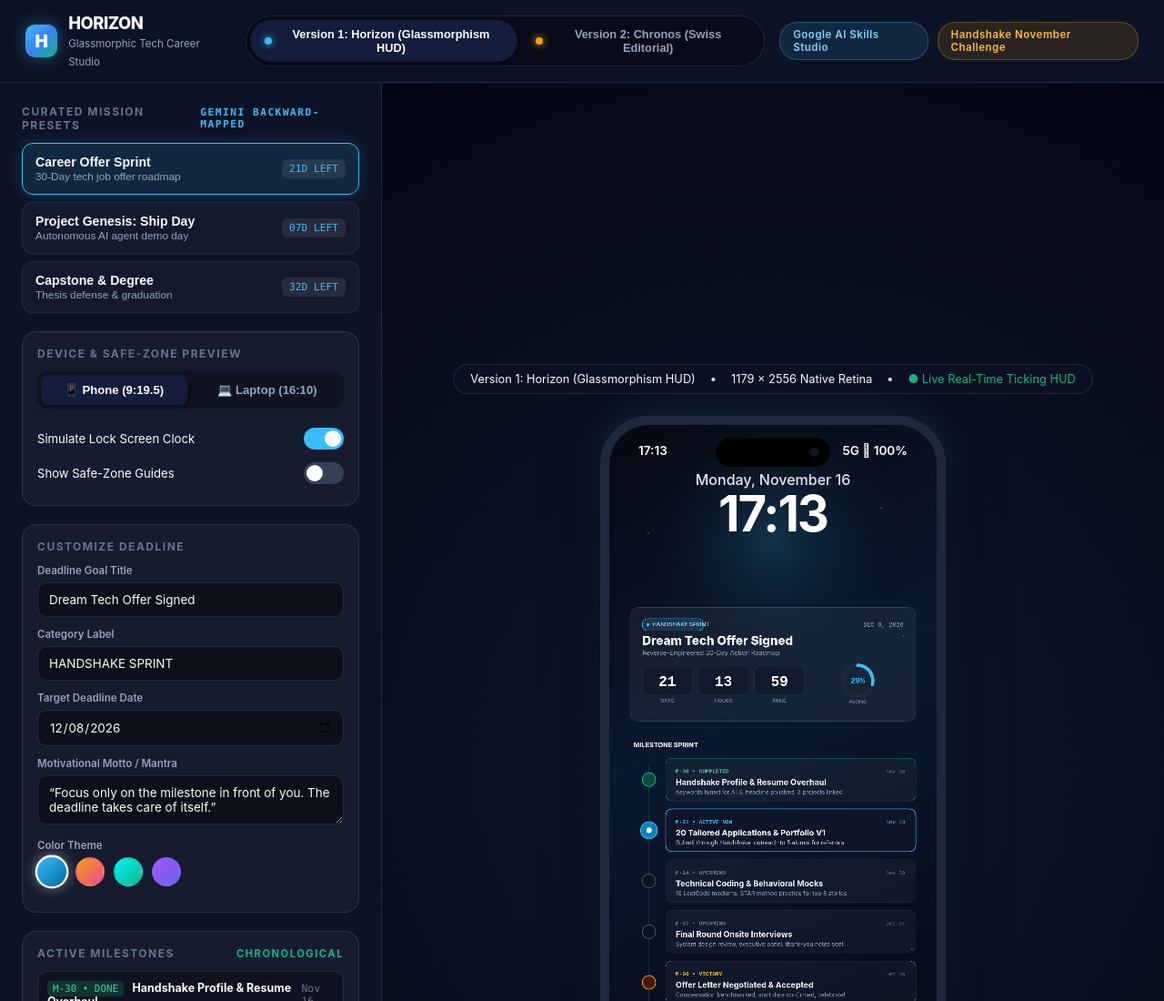
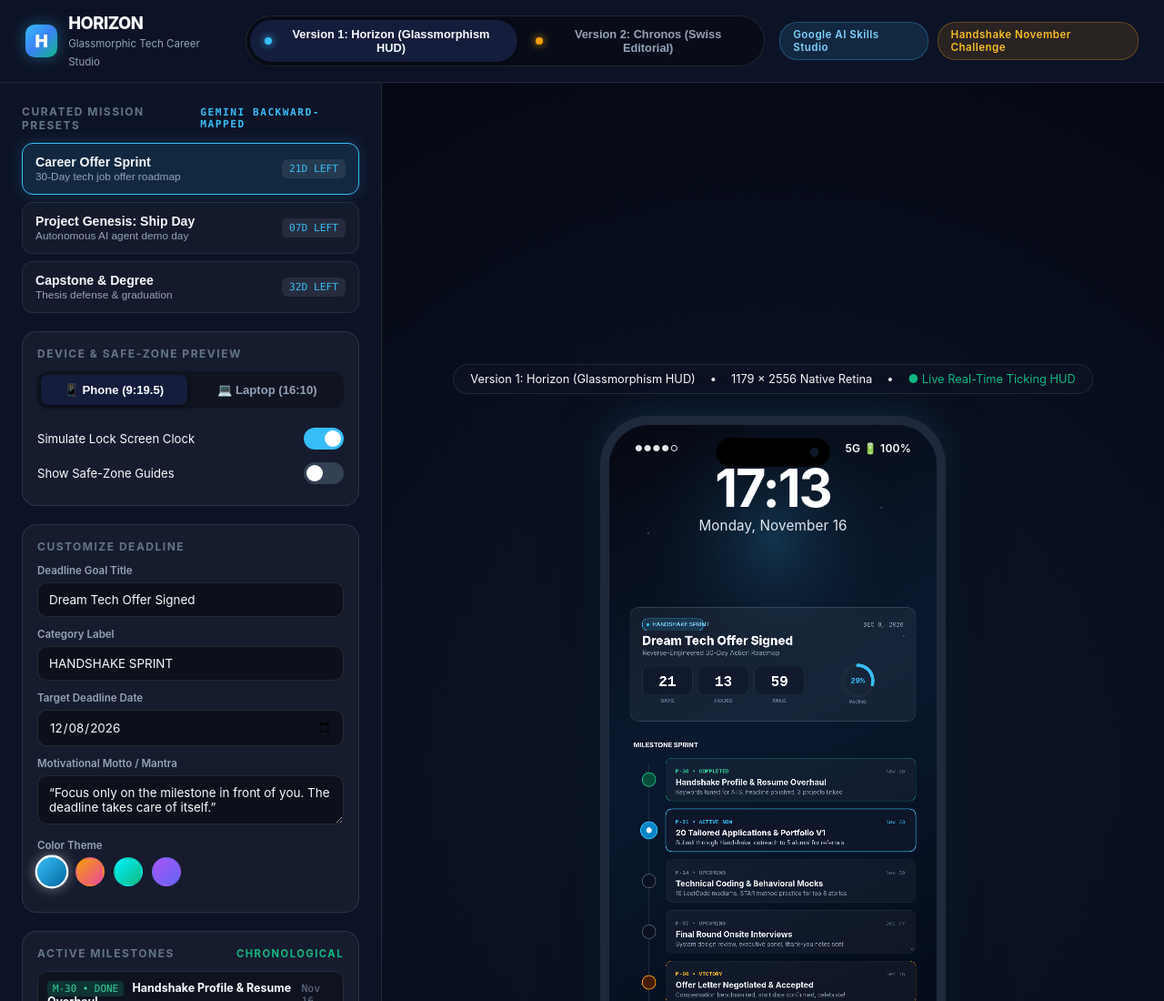
Before and after one commit to mailkev14/countdown-lock-screen, a plain HTML site: page index.html in a window 1280 px wide. Shown: the top 1100 px of the page at 91% size. Drawn offline with Linux system fonts and the light colour scheme.

Commit message:
fix: correct lock screen overlay alignment — time above date, clean status bar

```diff
--- a/index.html
+++ b/index.html
@@ -251,13 +251,13 @@
           <div class="system-overlay" id="systemOverlay">
             <div class="overlay-top-group">
               <div class="overlay-top-status">
-                <span id="statusClock">09:41</span>
-                <span>5G 􀛨 100%</span>
+                <span class="status-signal">●●●●○</span>
+                <span class="status-battery">5G 🔋 100%</span>
               </div>
 
               <div class="overlay-clock-area">
+                <div class="overlay-time" id="overlayTime">09:41</div>
                 <div class="overlay-date" id="overlayDate">Monday, November 16</div>
-                <div class="overlay-time" id="overlayTime">09:41</div>
               </div>
             </div>
 
--- a/style.css
+++ b/style.css
@@ -637,26 +637,41 @@ body[data-edition="chronos"][data-paper="light"] .preview-pane {
 .overlay-top-status {
   display: flex;
   justify-content: space-between;
+  align-items: center;
   width: 100%;
-  font-size: 0.85rem;
+  font-size: 0.75rem;
   font-weight: 600;
   color: #fff;
-  padding: 4px 8px;
+  padding: 2px 4px;
+  letter-spacing: 0.02em;
+}
+
+.status-signal {
+  font-size: 0.6rem;
+  letter-spacing: 1px;
+  opacity: 0.9;
+}
+
+.status-battery {
+  font-size: 0.75rem;
+  font-weight: 600;
 }
 
 .overlay-clock-area {
-  margin-top: 10px;
+  margin-top: 6px;
   text-align: center;
 }
 
 .overlay-date {
-  font-size: 1rem;
-  font-weight: 500;
+  font-size: 0.95rem;
+  font-weight: 400;
   color: #e2e8f0;
+  margin-top: 2px;
+  letter-spacing: 0.01em;
 }
 
 .overlay-time {
-  font-size: 3.4rem;
+  font-size: 3.6rem;
   font-weight: 700;
   letter-spacing: -2px;
   line-height: 1;
```
